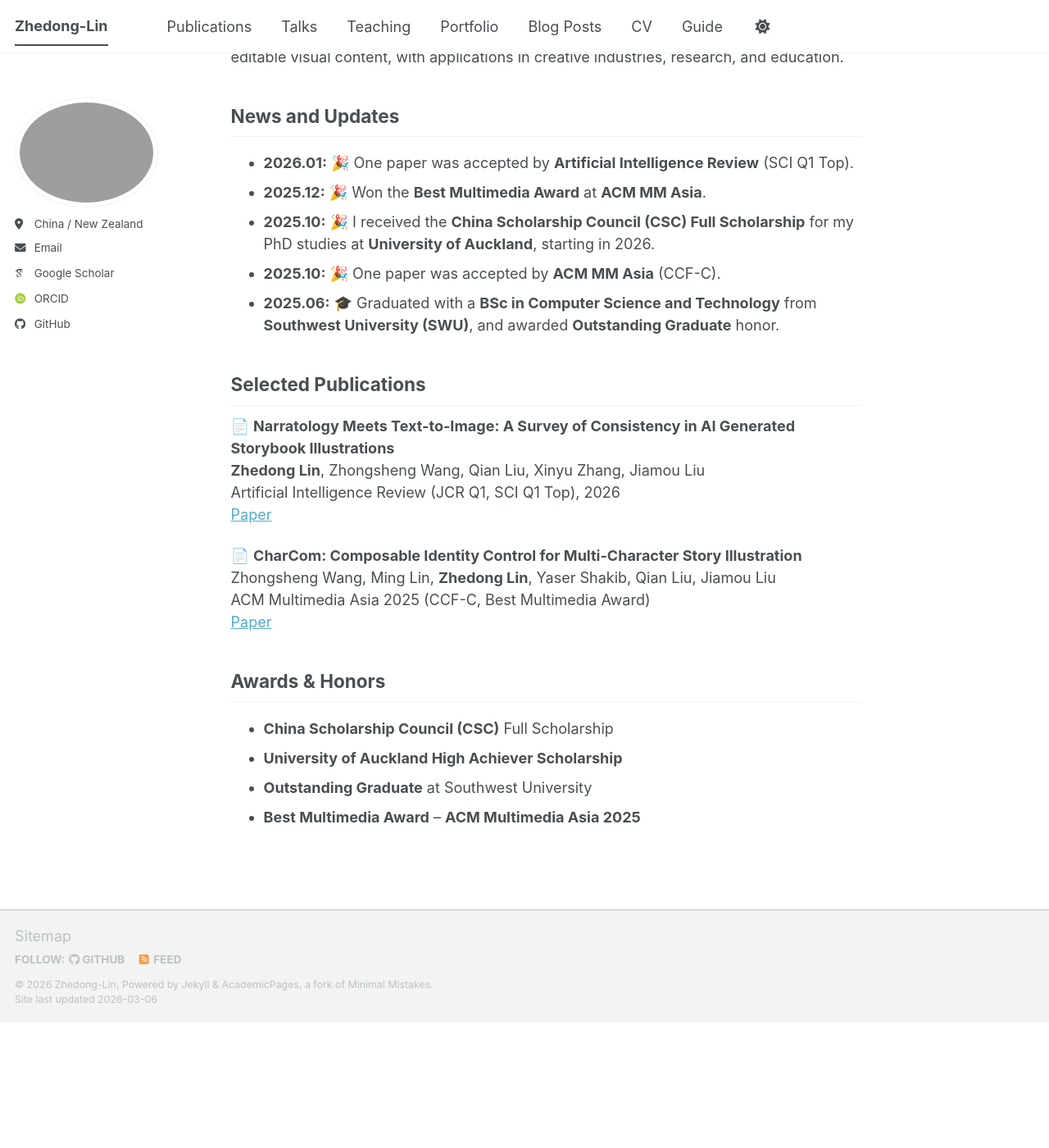
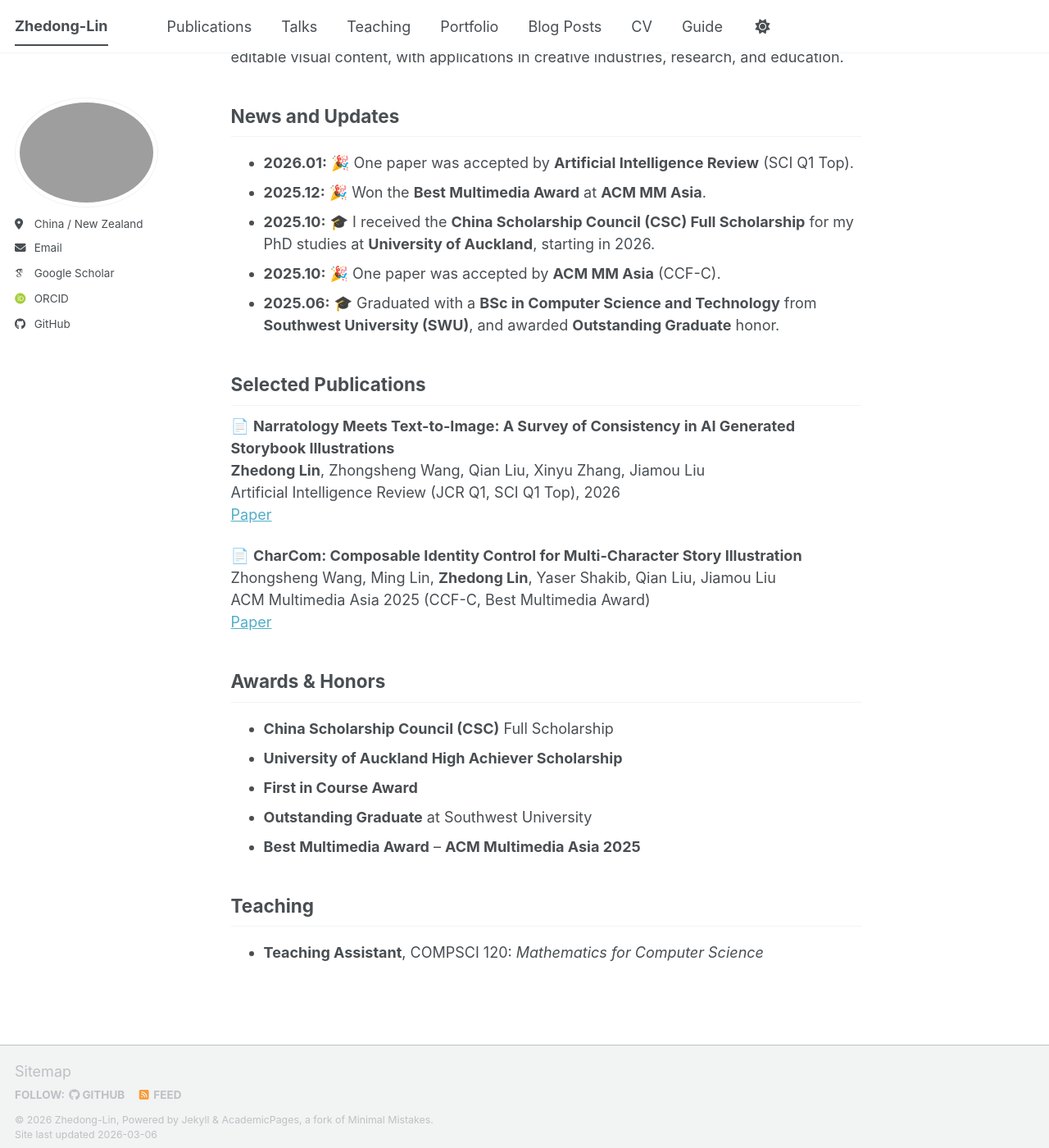
Before and after one commit to Zhedong-Lin/Zhedong-Lin, a Jekyll site: the page built from _pages/about.md, in a window 1280 px wide and 1400 px high, scrolled down 976 px. Shown: the whole window at 82% size. Built offline with Jekyll 4.4.1, drawn with Linux system fonts in a browser that asks for light colours; some web fonts are replaced; a script bundle is joined from its source files by our own code; library files that are not in the unit come from our copies; before the commit the page ends 2223 px from its top, so only the background shows below that.

Commit message:
Fix formatting and update scholarship details

```diff
--- a/_pages/about.md
+++ b/_pages/about.md
@@ -36,7 +36,7 @@ My work aims to advance the capabilities of AI in generating consistent, high-qu
 
 - **2026.01:** 🎉 One paper was accepted by **Artificial Intelligence Review** (SCI Q1 Top).
 - **2025.12:** 🎉 Won the **Best Multimedia Award** at **ACM MM Asia**.
-- **2025.10:** 🎉 I received the **China Scholarship Council (CSC) Full Scholarship** for my PhD studies at **University of Auckland**, starting in 2026.
+- **2025.10:** 🎓 I received the **China Scholarship Council (CSC) Full Scholarship** for my PhD studies at **University of Auckland**, starting in 2026.
 - **2025.10:** 🎉 One paper was accepted by **ACM MM Asia** (CCF-C).
 - **2025.06:** 🎓 Graduated with a **BSc in Computer Science and Technology** from **Southwest University (SWU)**, and awarded **Outstanding Graduate** honor.
 
@@ -59,5 +59,11 @@ ACM Multimedia Asia 2025 (CCF-C, Best Multimedia Award)
 
 - **China Scholarship Council (CSC)** Full Scholarship
 - **University of Auckland High Achiever Scholarship**
+- **First in Course Award**
 - **Outstanding Graduate** at Southwest University
 - **Best Multimedia Award** – **ACM Multimedia Asia 2025**
+
+
+## Teaching
+
+- **Teaching Assistant**, COMPSCI 120: *Mathematics for Computer Science*
```
